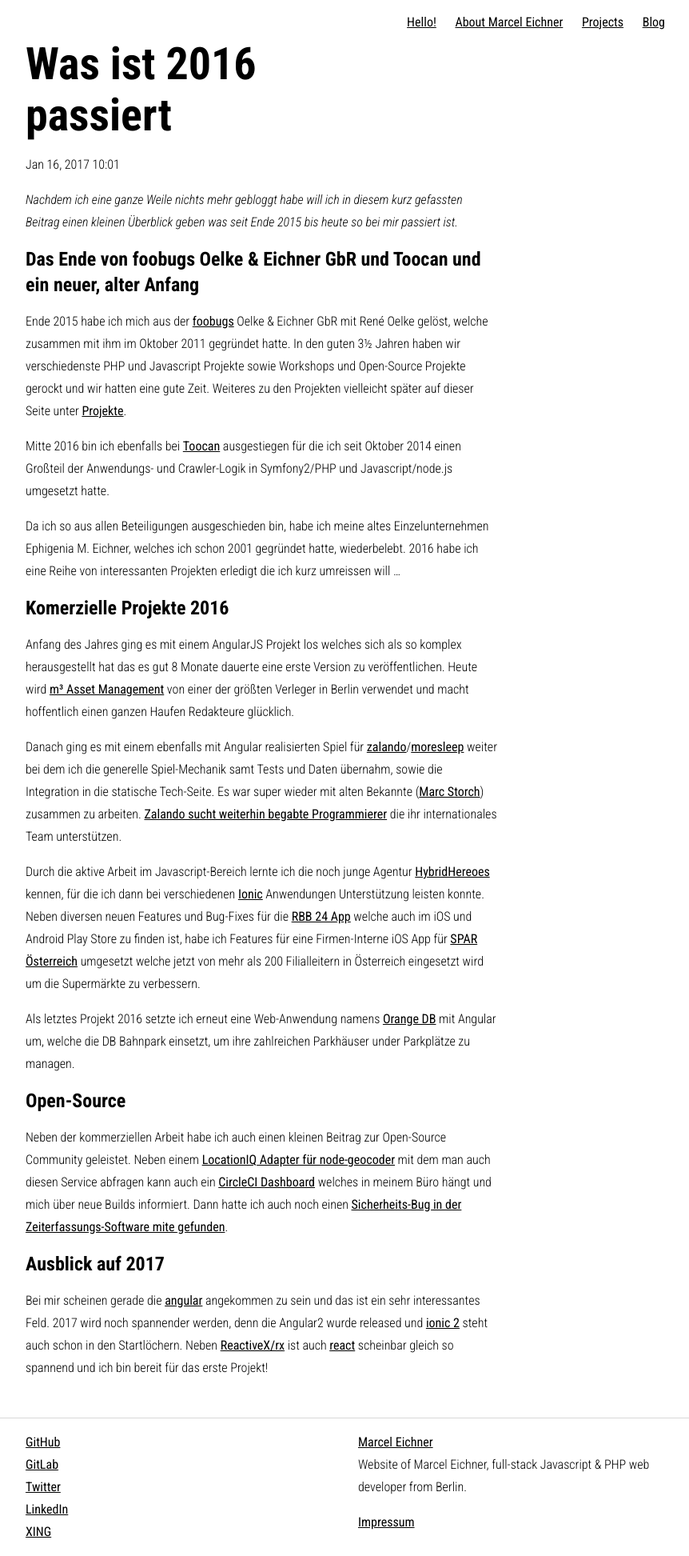
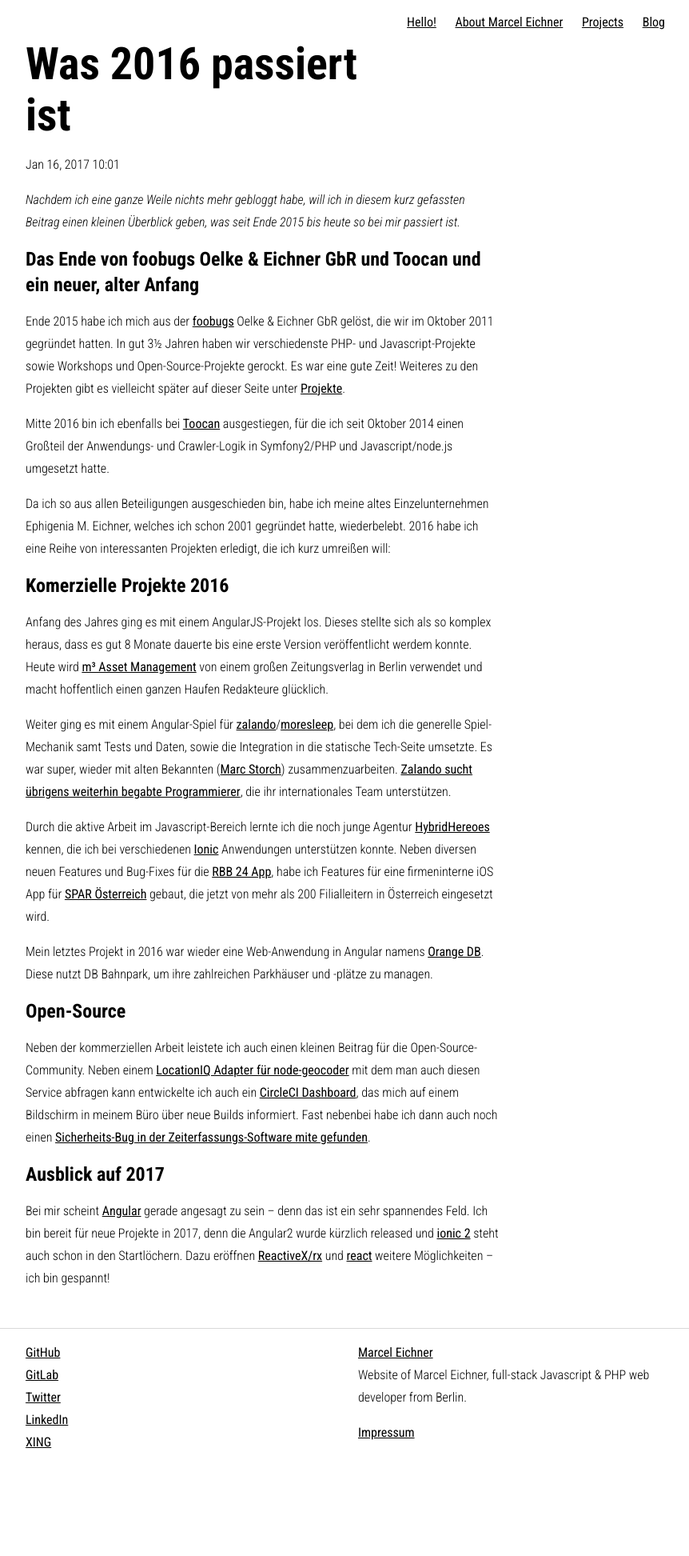
Before and after one commit to lotterliebe/Ephigenia.github.io, a Jekyll site: the page built from _posts/2017-01-16-what-happened.markdown, in a window 1280 px wide. Shown: the whole page at 80% size, without its empty margins (208-1070 px from the left). Built offline with Jekyll 4.4.1, drawn with Linux system fonts in a browser that asks for light colours; after the commit the page ends 1833 px from its top, so only the background shows below that.

Commit message:
Update 2017-01-16-what-happened.markdown

```diff
--- a/_posts/2017-01-16-what-happened.markdown
+++ b/_posts/2017-01-16-what-happened.markdown
@@ -1,32 +1,32 @@
 ---
 layout: "post"
-title: "Was ist 2016 passiert"
+title: "Was 2016 passiert ist"
 date: "2017-01-16 10:00"
 ---
-*Nachdem ich eine ganze Weile nichts mehr gebloggt habe will ich in diesem kurz gefassten Beitrag einen kleinen Überblick geben was seit Ende 2015 bis heute so bei mir passiert ist.*
+*Nachdem ich eine ganze Weile nichts mehr gebloggt habe, will ich in diesem kurz gefassten Beitrag einen kleinen Überblick geben, was seit Ende 2015 bis heute so bei mir passiert ist.*
 
 ### Das Ende von foobugs Oelke & Eichner GbR und Toocan und ein neuer, alter Anfang
 
-Ende 2015 habe ich mich aus der [foobugs](http://foobugs.com/) Oelke & Eichner GbR mit René Oelke gelöst, welche zusammen mit ihm im Oktober 2011 gegründet hatte. In den guten 3½ Jahren haben wir verschiedenste PHP und Javascript Projekte sowie Workshops und Open-Source Projekte gerockt und wir hatten eine gute Zeit. Weiteres zu den Projekten vielleicht später auf dieser Seite unter [Projekte]({{ site.baseurl }}/project).
+Ende 2015 habe ich mich aus der [foobugs](http://foobugs.com/) Oelke & Eichner GbR gelöst, die wir im Oktober 2011 gegründet hatten. In gut 3½ Jahren haben wir verschiedenste PHP- und Javascript-Projekte sowie Workshops und Open-Source-Projekte gerockt. Es war eine gute Zeit! Weiteres zu den Projekten gibt es vielleicht später auf dieser Seite unter [Projekte]({{ site.baseurl }}/project).
 
-Mitte 2016 bin ich ebenfalls bei [Toocan](http://www.toocan.biz/) ausgestiegen für die ich seit Oktober 2014 einen Großteil der Anwendungs- und Crawler-Logik in Symfony2/PHP und Javascript/node.js umgesetzt hatte.
+Mitte 2016 bin ich ebenfalls bei [Toocan](http://www.toocan.biz/) ausgestiegen, für die ich seit Oktober 2014 einen Großteil der Anwendungs- und Crawler-Logik in Symfony2/PHP und Javascript/node.js umgesetzt hatte.
 
-Da ich so aus allen Beteiligungen ausgeschieden bin, habe ich meine altes Einzelunternehmen Ephigenia M. Eichner, welches ich schon 2001 gegründet hatte, wiederbelebt. 2016 habe ich eine Reihe von interessanten Projekten erledigt die ich kurz umreissen will …
+Da ich so aus allen Beteiligungen ausgeschieden bin, habe ich meine altes Einzelunternehmen Ephigenia M. Eichner, welches ich schon 2001 gegründet hatte, wiederbelebt. 2016 habe ich eine Reihe von interessanten Projekten erledigt, die ich kurz umreißen will:
 
 ### Komerzielle Projekte 2016
 
-Anfang des Jahres ging es mit einem AngularJS Projekt los welches sich als so komplex herausgestellt hat das es gut 8 Monate dauerte eine erste Version zu veröffentlichen. Heute wird [m³ Asset Management]({{ site.baseurl }}/project/2015-08-m3) von einer der größten Verleger in Berlin verwendet und macht hoffentlich einen ganzen Haufen Redakteure glücklich.
+Anfang des Jahres ging es mit einem AngularJS-Projekt los. Dieses stellte sich als so komplex heraus, dass es gut 8 Monate dauerte bis eine erste Version veröffentlicht werdem konnte. Heute wird [m³ Asset Management]({{ site.baseurl }}/project/2015-08-m3) von einem großen Zeitungsverlag in Berlin verwendet und macht hoffentlich einen ganzen Haufen Redakteure glücklich.
 
-Danach ging es mit einem ebenfalls mit Angular realisierten Spiel für [zalando](https://www.zalando.de/)/[moresleep](http://www.moresleep.net/) weiter bei dem ich die generelle Spiel-Mechanik samt Tests und Daten übernahm, sowie die Integration in die statische Tech-Seite. Es war super wieder mit alten Bekannte ([Marc Storch](http://www.gopogo.de/)) zusammen zu arbeiten. [Zalando sucht weiterhin begabte Programmierer](https://tech.zalando.com/jobs/) die ihr internationales Team unterstützen.
+Weiter ging es mit einem Angular-Spiel für [zalando](https://www.zalando.de/)/[moresleep](http://www.moresleep.net/), bei dem ich die generelle Spiel-Mechanik samt Tests und Daten, sowie die Integration in die statische Tech-Seite umsetzte. Es war super, wieder mit alten Bekannten ([Marc Storch](http://www.gopogo.de/)) zusammenzuarbeiten. [Zalando sucht übrigens weiterhin begabte Programmierer](https://tech.zalando.com/jobs/), die ihr internationales Team unterstützen.
 
-Durch die aktive Arbeit im Javascript-Bereich lernte ich die noch junge Agentur [{{site.data.agencies.hybridheroes.name}}]({{site.data.agencies.hybridheroes.url}}) kennen, für die ich dann bei verschiedenen [Ionic](http://ionicframework.com/) Anwendungen Unterstützung leisten konnte. Neben diversen neuen Features und Bug-Fixes für die [RBB 24 App]({{ site.baseurl }}/project/2016-04-rbb-24-app) welche auch im iOS und Android Play Store zu finden ist, habe ich Features für eine Firmen-Interne iOS App für [SPAR Österreich]({{ site.baseurl }}/project/2016-08-spar-vtc) umgesetzt welche jetzt von mehr als 200 Filialleitern in Österreich eingesetzt wird um die Supermärkte zu verbessern.
+Durch die aktive Arbeit im Javascript-Bereich lernte ich die noch junge Agentur [{{site.data.agencies.hybridheroes.name}}]({{site.data.agencies.hybridheroes.url}}) kennen, die ich bei verschiedenen [Ionic](http://ionicframework.com/) Anwendungen unterstützen konnte. Neben diversen neuen Features und Bug-Fixes für die [RBB 24 App]({{ site.baseurl }}/project/2016-04-rbb-24-app), habe ich Features für eine firmeninterne iOS App für [SPAR Österreich]({{ site.baseurl }}/project/2016-08-spar-vtc) gebaut, die jetzt von mehr als 200 Filialleitern in Österreich eingesetzt wird.
 
-Als letztes Projekt 2016 setzte ich erneut eine Web-Anwendung namens [Orange DB]({{ site.baseurl }}/project/2016-09-orange-db-admin) mit Angular um, welche die DB Bahnpark einsetzt, um ihre zahlreichen Parkhäuser under Parkplätze zu managen.
+Mein letztes Projekt in 2016 war wieder eine Web-Anwendung in Angular namens [Orange DB]({{ site.baseurl }}/project/2016-09-orange-db-admin). Diese nutzt DB Bahnpark, um ihre zahlreichen Parkhäuser und -plätze zu managen.
 
 ### Open-Source
 
-Neben der kommerziellen Arbeit habe ich auch einen kleinen Beitrag zur Open-Source Community geleistet. Neben einem [LocationIQ Adapter für node-geocoder](https://github.com/nchaulet/node-geocoder/pull/179) mit dem man auch diesen Service abfragen kann auch ein [CircleCI Dashboard](https://github.com/Ephigenia/circleboard2) welches in meinem Büro hängt und mich über neue Builds informiert. Dann hatte ich auch noch einen [Sicherheits-Bug in der Zeiterfassungs-Software mite gefunden](http://blog.yo.lk/2016/08/17/sicherheitsupdate).
+Neben der kommerziellen Arbeit leistete ich auch einen kleinen Beitrag für die Open-Source-Community. Neben einem [LocationIQ Adapter für node-geocoder](https://github.com/nchaulet/node-geocoder/pull/179) mit dem man auch diesen Service abfragen kann entwickelte ich auch ein [CircleCI Dashboard](https://github.com/Ephigenia/circleboard2), das mich auf einem Bildschirm in meinem Büro über neue Builds informiert. Fast nebenbei habe ich dann auch noch einen [Sicherheits-Bug in der Zeiterfassungs-Software mite gefunden](http://blog.yo.lk/2016/08/17/sicherheitsupdate).
 
 ### Ausblick auf 2017
 
-Bei mir scheinen gerade die [angular](https://angular.io/) angekommen zu sein und das ist ein sehr interessantes Feld. 2017 wird noch spannender werden, denn die Angular2 wurde released und [ionic 2](http://ionic.io/2) steht auch schon in den Startlöchern. Neben [ReactiveX/rx](http://reactivex.io/) ist auch [react](https://facebook.github.io/react/) scheinbar gleich so spannend und ich bin bereit für das erste Projekt!
+Bei mir scheint [Angular](https://angular.io/) gerade angesagt zu sein – denn das ist ein sehr spannendes Feld. Ich bin bereit für neue Projekte in 2017, denn die Angular2 wurde kürzlich released und [ionic 2](http://ionic.io/2) steht auch schon in den Startlöchern. Dazu eröffnen [ReactiveX/rx](http://reactivex.io/) und [react](https://facebook.github.io/react/) weitere Möglichkeiten – ich bin gespannt!
```
